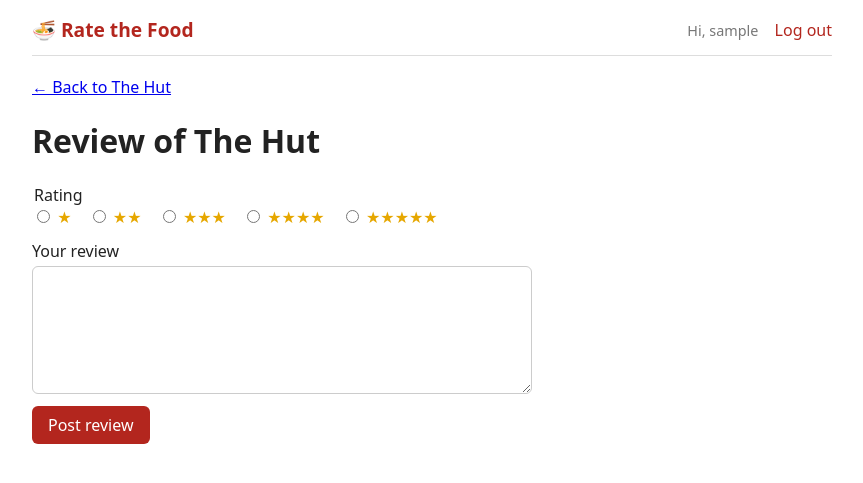
After one commit to ArenKuik/food-ratings-HW5, a Flask app: page /place/1/review in a window 1280 px wide. The commit adds this page. Shown: the top 483 px of the page, without its empty margins (208-1071 px from the left). Run offline with Flask 3, Linux system fonts and the light colour scheme; the visitor is signed in with stand-in values (Sample User, id 1); data comes from the database, SQL or seed files in the repository.

Commit message:
added review

```diff
--- a/app.py
+++ b/app.py
@@ -58,7 +58,7 @@ def place(place_id):
         abort(404)  # place doesn't exist
 
     reviews = conn.execute("""
-        SELECT r.rating, r.text, r.created_at, u.username
+        SELECT r.rating, r.text, r.created_at, r.user_id, u.username
         FROM reviews r
         JOIN users u ON u.id = r.user_id
         WHERE r.place_id = ?
@@ -72,9 +72,69 @@ def place(place_id):
         counts[r["rating"] - 1] += 1
 
     avg = round(sum(r["rating"] for r in reviews) / len(reviews), 1) if reviews else None
+    reviewed = any(r["user_id"] == session.get("user_id") for r in reviews)
 
     return render_template("place.html", place=place, reviews=reviews,
-                           counts=counts, avg=avg)
+                           counts=counts, avg=avg, reviewed=reviewed)
+
+
+@app.route("/place/<int:place_id>/review", methods=["GET", "POST"])
+@login_required
+def review(place_id):
+    conn = get_db()
+    place = conn.execute("SELECT * FROM places WHERE id = ?", (place_id,)).fetchone()
+    if place is None:
+        conn.close()
+        abort(404)
+
+    # Each user gets one review per place, so this decides add vs. edit
+    existing = conn.execute(
+        "SELECT rating, text FROM reviews WHERE user_id = ? AND place_id = ?",
+        (session["user_id"], place_id),
+    ).fetchone()
+
+    rating = existing["rating"] if existing else None
+    text = existing["text"] if existing else ""
+
+    if request.method == "POST":
+        text = request.form.get("text", "").strip()
+        try:
+            rating = int(request.form.get("rating", ""))
+        except ValueError:
+            rating = None
+
+        errors = []
+        if rating not in (1, 2, 3, 4, 5):
+            errors.append("Pick a rating from 1 to 5 stars.")
+            rating = None
+        if not text:
+            errors.append("Write a few words about the place.")
+        elif len(text) > 1000:
+            errors.append("Keep your review under 1000 characters.")
+
+        if errors:
+            for e in errors:
+                flash(e)
+        else:
+            if existing:
+                conn.execute(
+                    "UPDATE reviews SET rating = ?, text = ? WHERE user_id = ? AND place_id = ?",
+                    (rating, text, session["user_id"], place_id),
+                )
+                flash("Your review was updated.")
+            else:
+                conn.execute(
+                    "INSERT INTO reviews (user_id, place_id, rating, text) VALUES (?, ?, ?, ?)",
+                    (session["user_id"], place_id, rating, text),
+                )
+                flash("Thanks for your review!")
+            conn.commit()
+            conn.close()
+            return redirect(url_for("place", place_id=place_id))
+
+    conn.close()
+    return render_template("review.html", place=place, rating=rating, text=text,
+                           editing=existing is not None)
 
 
 @app.route("/register", methods=["GET", "POST"])
--- a/templates/base.html
+++ b/templates/base.html
@@ -16,7 +16,10 @@
     form.auth { max-width: 320px; }
     form.auth label { display: block; margin-bottom: 12px; }
     form.auth input { display: block; width: 100%; box-sizing: border-box; padding: 8px; margin-top: 4px; border: 1px solid #ccc; border-radius: 6px; font: inherit; }
-    button { background: #b3261e; color: #fff; border: none; padding: 8px 16px; border-radius: 6px; font: inherit; cursor: pointer; }
+    button, a.button { display: inline-block; text-decoration: none; margin-left: 0; background: #b3261e; color: #fff; border: none; padding: 8px 16px; border-radius: 6px; font: inherit; cursor: pointer; }
+    form.review textarea { display: block; width: 100%; max-width: 500px; box-sizing: border-box; padding: 8px; margin: 4px 0 12px; border: 1px solid #ccc; border-radius: 6px; font: inherit; }
+    .star-pick { border: none; padding: 0; margin: 0 0 12px; }
+    .star-pick label { margin-right: 12px; cursor: pointer; }
     .flash { background: #fff4e5; border: 1px solid #f0c36d; padding: 10px; margin-bottom: 16px; border-radius: 6px; }
   </style>
 </head>
--- /dev/null
+++ b/templates/review.html
@@ -0,0 +1,20 @@
+{% extends "base.html" %}
+{% block title %}Review {{ place.name }} · Rate the Food{% endblock %}
+{% block content %}
+<p><a href="{{ url_for('place', place_id=place.id) }}">← Back to {{ place.name }}</a></p>
+
+<h1>{{ "Edit your review" if editing else "Review" }} of {{ place.name }}</h1>
+<form class="review" method="post">
+  <fieldset class="star-pick">
+    <legend>Rating</legend>
+    {% for n in range(1, 6) %}
+      <label><input type="radio" name="rating" value="{{ n }}" required
+             {{ "checked" if rating == n }}> <span class="stars">{{ "★" * n }}</span></label>
+    {% endfor %}
+  </fieldset>
+  <label>Your review
+    <textarea name="text" rows="5" maxlength="1000" required>{{ text }}</textarea>
+  </label>
+  <button type="submit">{{ "Save changes" if editing else "Post review" }}</button>
+</form>
+{% endblock %}
```
Also changed, not shown: templates/place.html (+7 -1 lines).
